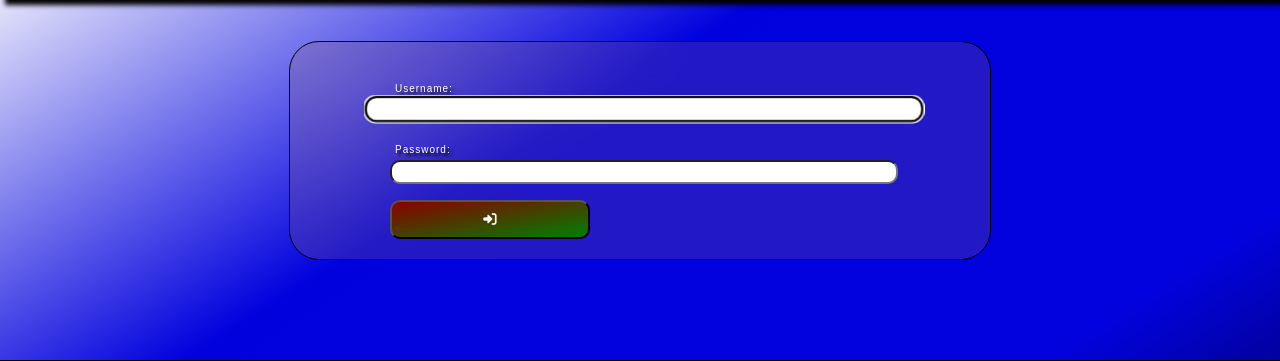
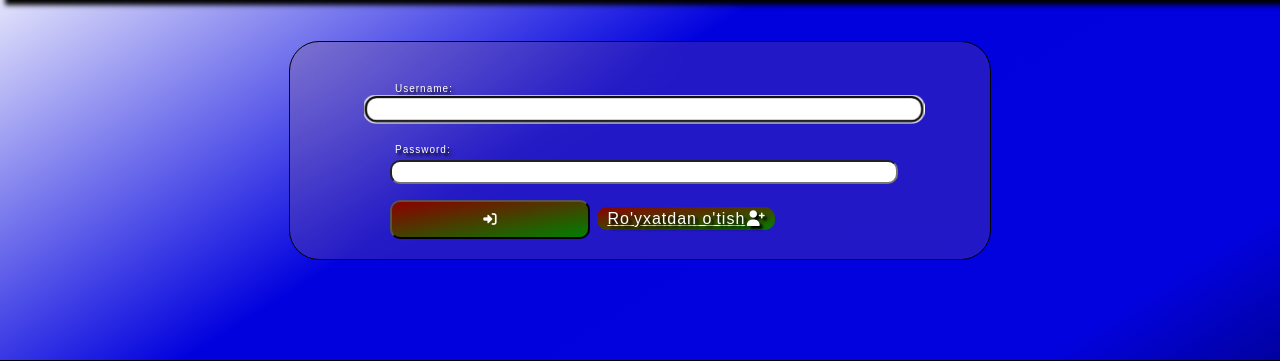
Before and after one commit to qodirboyev/Demir_portfolio, a Django app: page /accounts/login/ in a window 1280 px wide. Shown: the part 59-420 px from the top of the page. Run offline with Django 5.2, Linux system fonts and the light colour scheme; some libraries are stand-ins or nearby versions.

Commit message:
Add signup link to login form

```diff
--- a/templates/registration/login.html
+++ b/templates/registration/login.html
@@ -49,6 +49,7 @@
             <form action="" method="post" enctype="multipart/form-data">
                 {% csrf_token %}{{ form.as_p }}
                 <button type="submit" class="green_red_button"><i class="fa-solid fa-right-to-bracket"></i></button>
+                <a href="{% url 'signup' %}" class="green_red_button matn_h4" >Ro'yxatdan o'tish<i class="fa-solid fa-user-plus"></i></a>
             </form>
         </div>
     </div>
```
